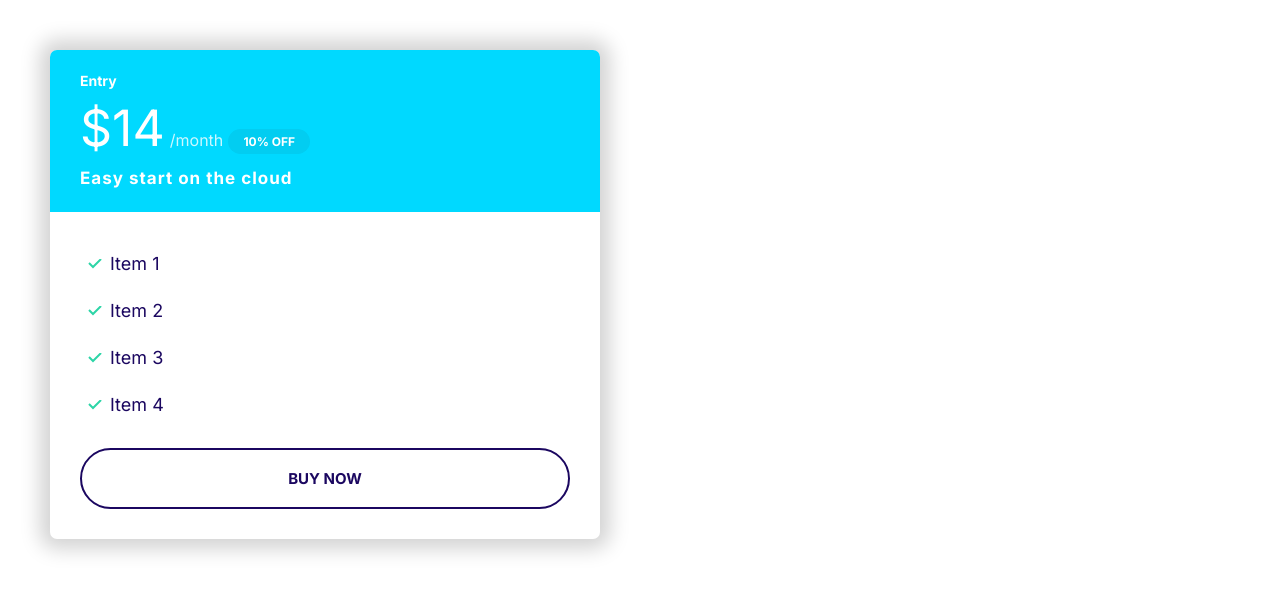
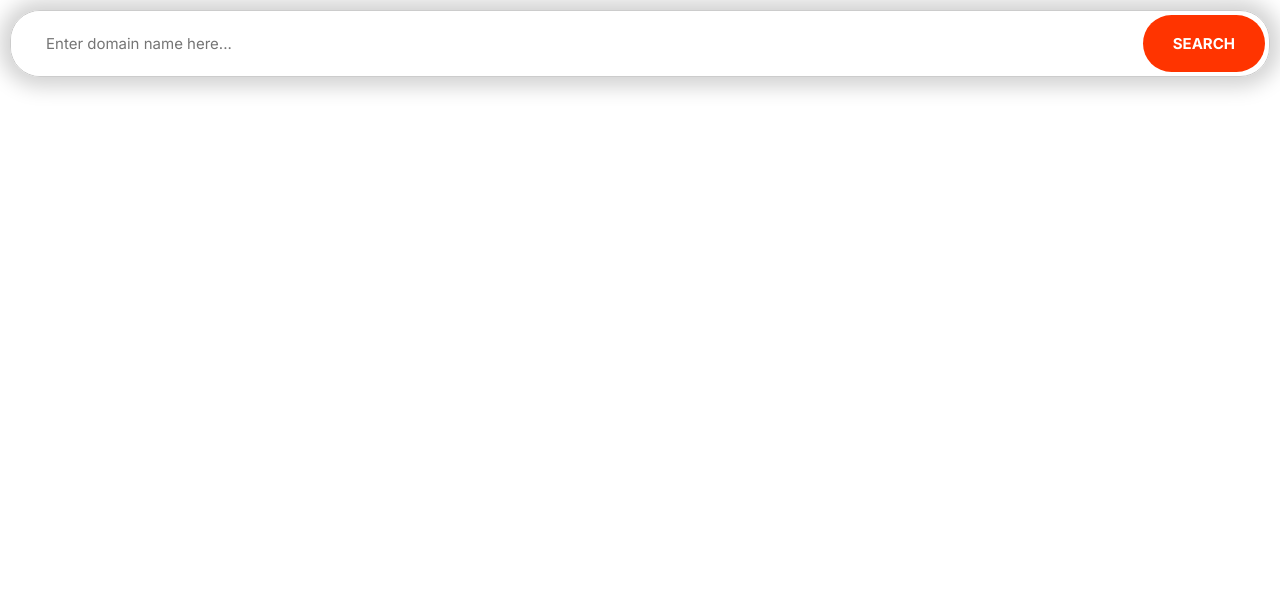
Before and after one commit to Pixlerfrost/Mosh-CSS-and-HTML-course, a plain HTML site: page index.html in a window 1280 px wide. Drawn offline with Linux system fonts and the light colour scheme.

Commit message:
Added shadow to input-group.

```diff
--- a/css/styles.css
+++ b/css/styles.css
@@ -251,6 +251,7 @@ a {
   border: 1px solid var(--color-border);
   border-radius: var(--border-radius);
   display: flex;
+  box-shadow: 0 0 20px 10px lightgray;
 }
 
 .input-group .input {
--- a/index.html
+++ b/index.html
@@ -15,27 +15,13 @@
     <link rel="stylesheet" href="css/styles.css" />
   </head>
   <body>
-    <div style="width: 50%; padding: 4rem">
-      <div class="plan">
-        <div class="card card--secondary">
-          <header class="card__header">
-            <h3 class="plan__name">Entry</h3>
-            <span class="plan__price">$14</span>
-            <span class="plan__billing-cycle">/month</span>
-            <span class="badge badge--secondary badge--small">10% OFF</span>
-            <span class="plan__description">Easy start on the cloud</span>
-          </header>
-          <div class="card__body">
-            <ul class="list list--tick">
-              <li class="list__item">Item 1</li>
-              <li class="list__item">Item 2</li>
-              <li class="list__item">Item 3</li>
-              <li class="list__item">Item 4</li>
-            </ul>
-            <button class="btn btn--outline btn--block">Buy Now</button>
-          </div>
-        </div>
-      </div>
+    <div class="input-group">
+      <input
+        type="text"
+        class="input"
+        placeholder="Enter domain name here..."
+      />
+      <button class="btn btn--accent">Search</button>
     </div>
   </body>
 </html>
```
